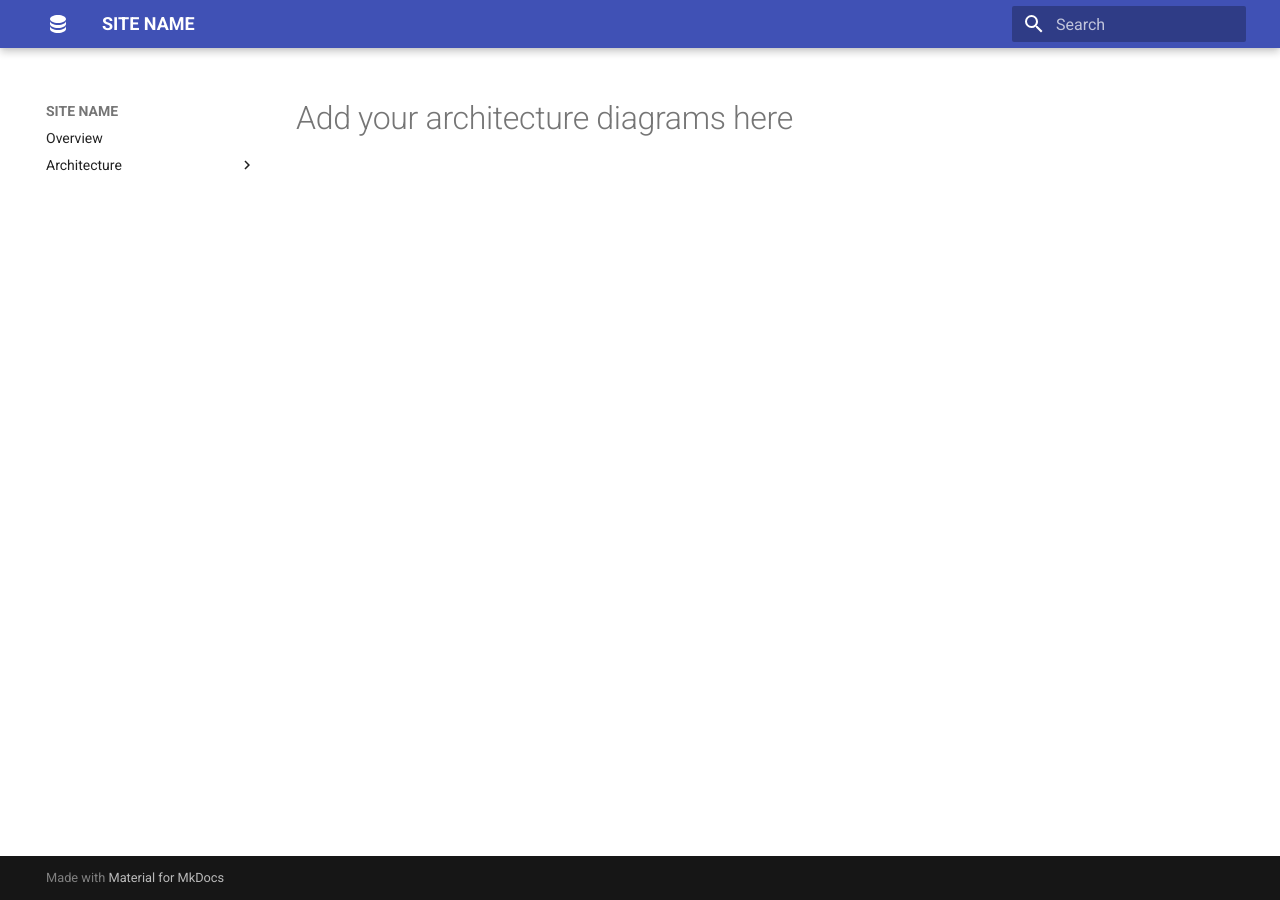
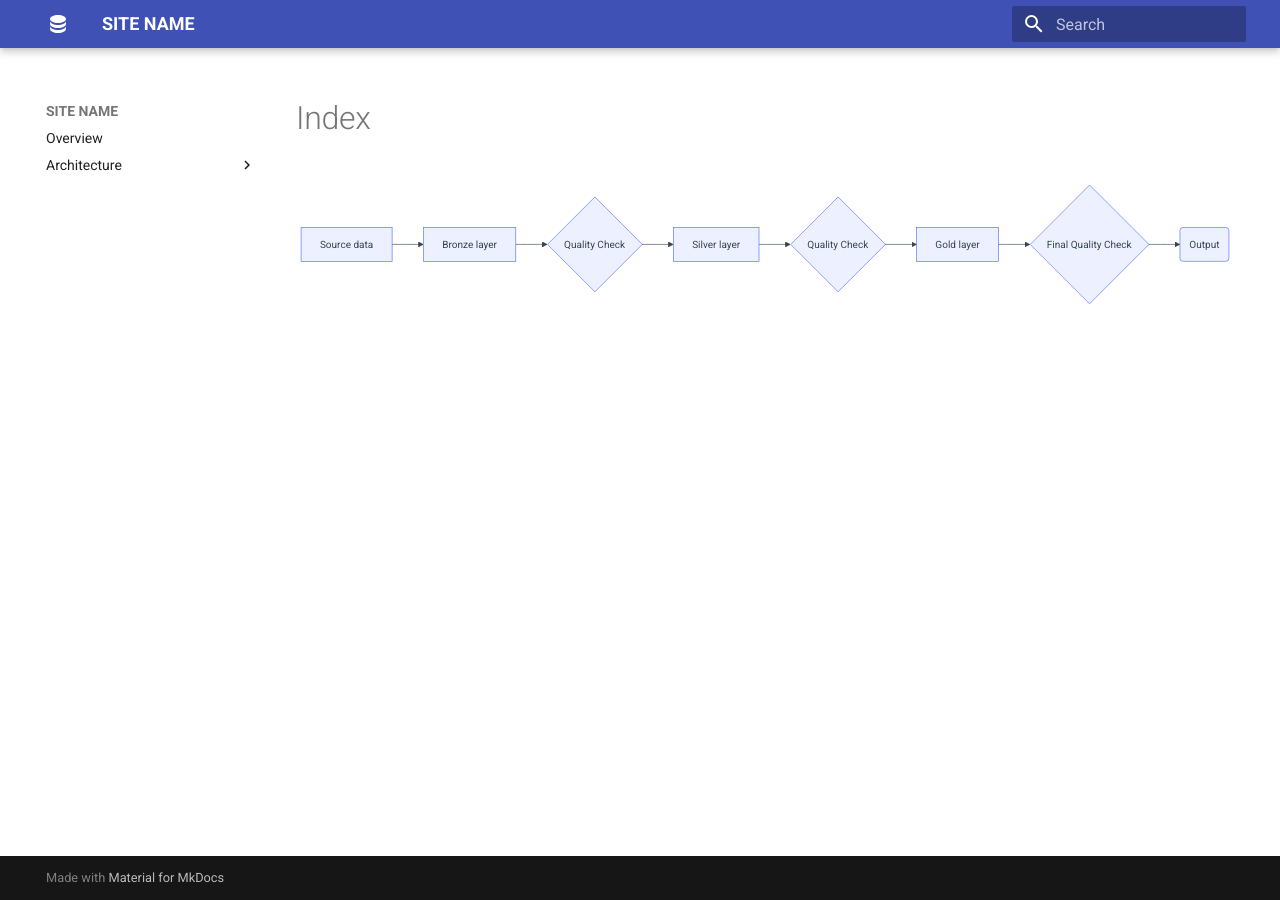
Before and after one commit to nldats/qa-library-pipeline, an MkDocs documentation site: the page built from docs/architecture/README.md, in a window 1280 px wide. Built offline with MkDocs 1.6.1 and Material for MkDocs 9.7.7, drawn with Linux system fonts in a browser that asks for light colours; part of the change alters nothing that is shown.

Commit message:
Update README.md

````diff
--- a/docs/architecture/README.md
+++ b/docs/architecture/README.md
@@ -1 +1,10 @@
-# Add your architecture diagrams here
+```mermaid
+flowchart LR
+    Source[Source data] --> Bronze[Bronze layer]
+    Bronze --> Q_check{Quality Check}
+    Q_check --> Silver[Silver layer]
+    Silver --> Q_check_2{Quality Check}
+    Q_check_2 --> Gold[Gold layer]
+    Gold --> Q_check_3{Final Quality Check}
+    Q_check_3 --> Final(Output)
+```
````
